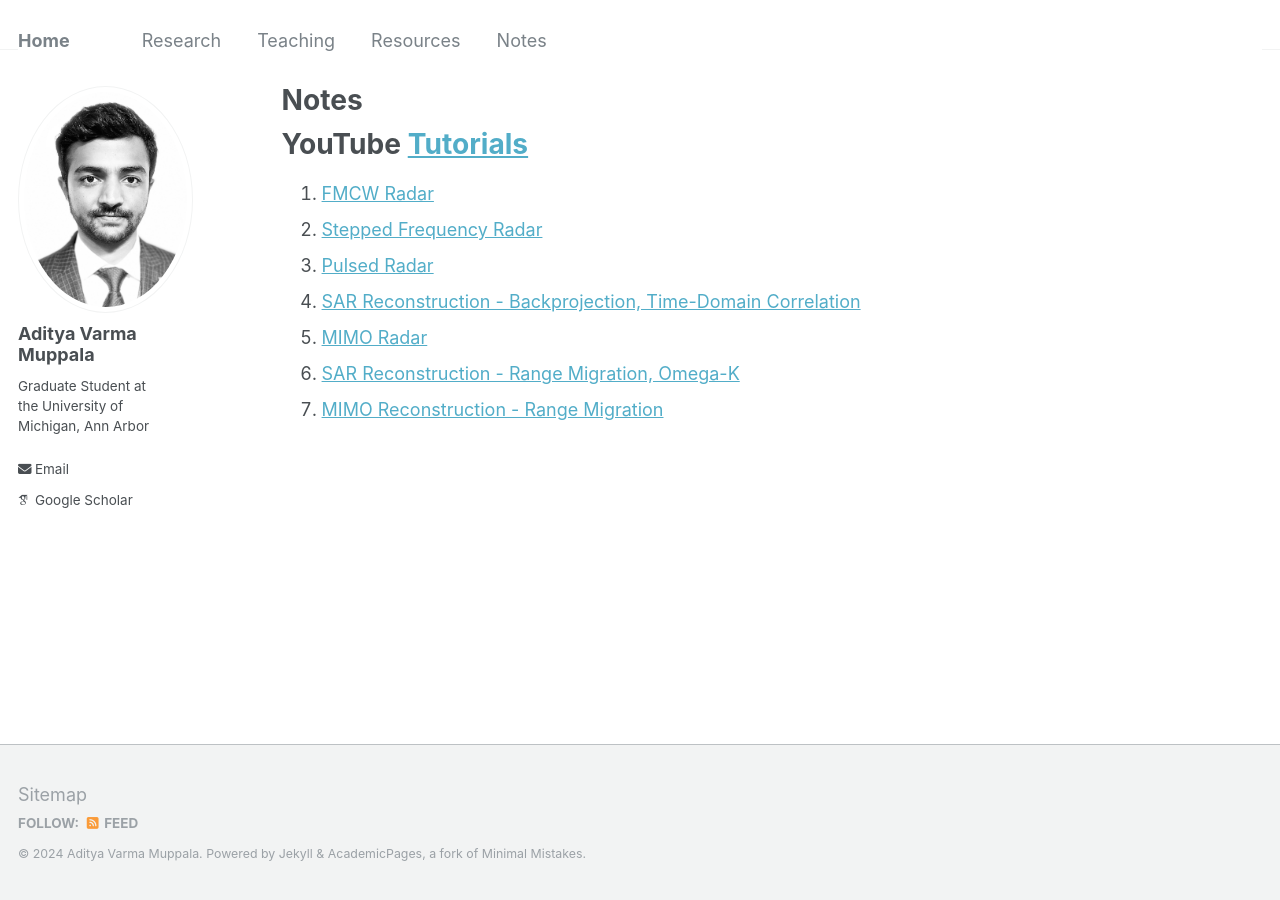
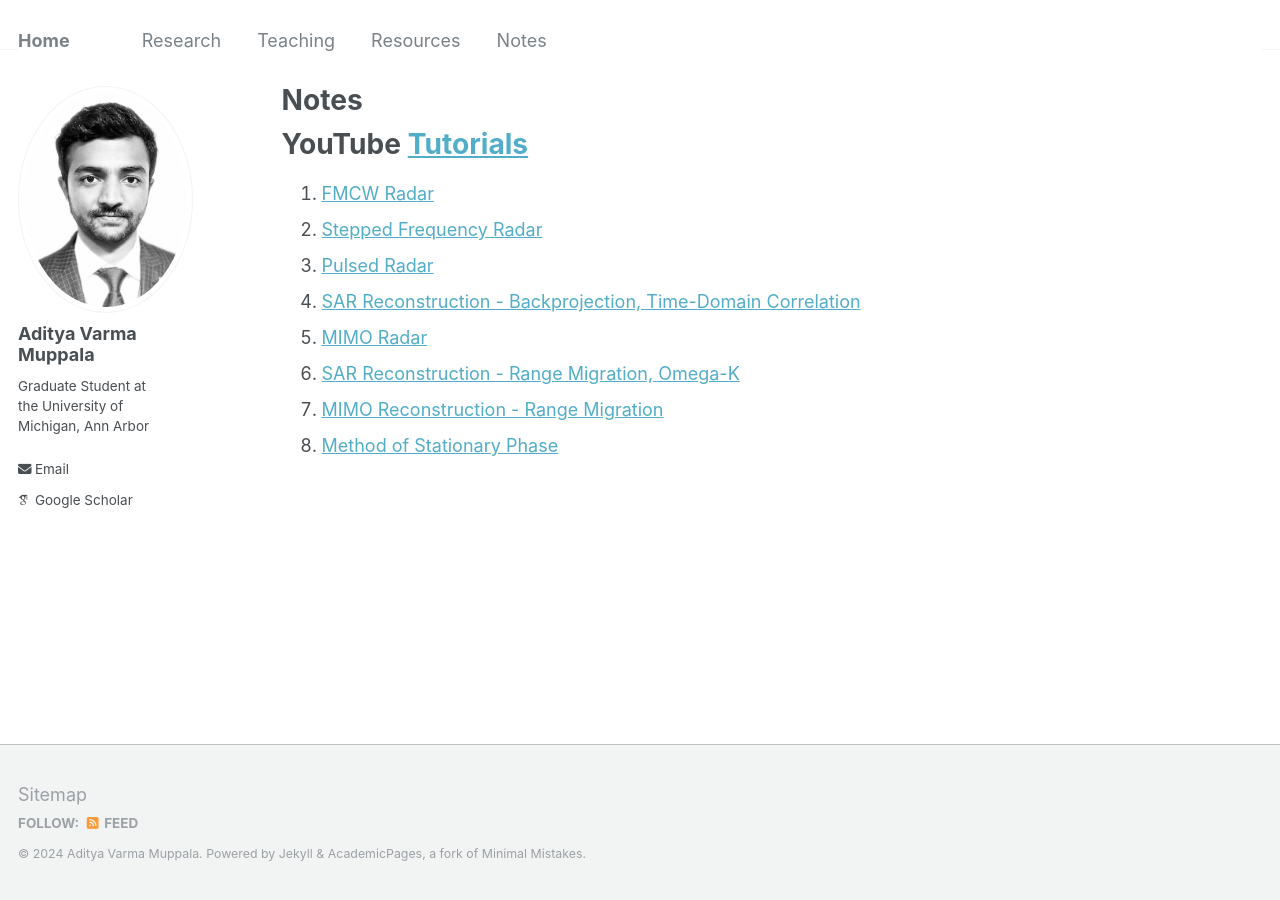
Before and after one commit to AdityaMuppala/adityamuppala.github.io, a Jekyll site: the page built from _pages/notes.md, in a window 1280 px wide. Built offline with Jekyll 4.4.1, drawn with Linux system fonts in a browser that asks for light colours; some web fonts are replaced.

Commit message:
Update notes.md

```diff
--- a/_pages/notes.md
+++ b/_pages/notes.md
@@ -14,3 +14,4 @@ author_profile: true
 5. [MIMO Radar](https://adityamuppala.github.io/assets/YouTube_Notes/MIMO_Radar_YouTube.pdf)
 6. [SAR Reconstruction - Range Migration, Omega-K](https://adityamuppala.github.io/assets/YouTube_Notes/SAR_RMA_YouTube.pdf)
 7. [MIMO Reconstruction - Range Migration](https://adityamuppala.github.io/assets/YouTube_Notes/MIMO_RMA_YouTube.pdf)
+8. [Method of Stationary Phase](https://adityamuppala.github.io/assets/YouTube_Notes/MOSP_YouTube.pdf)
```
